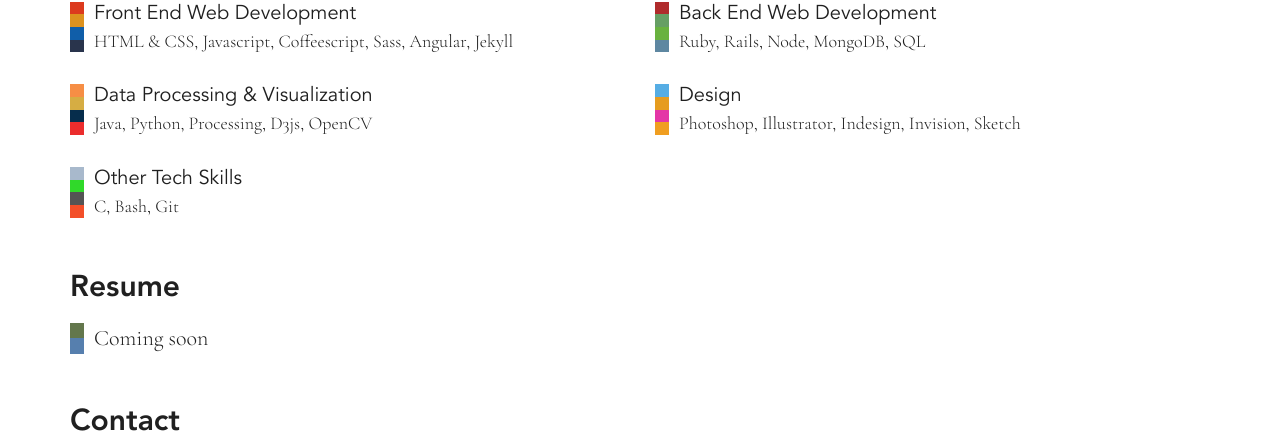
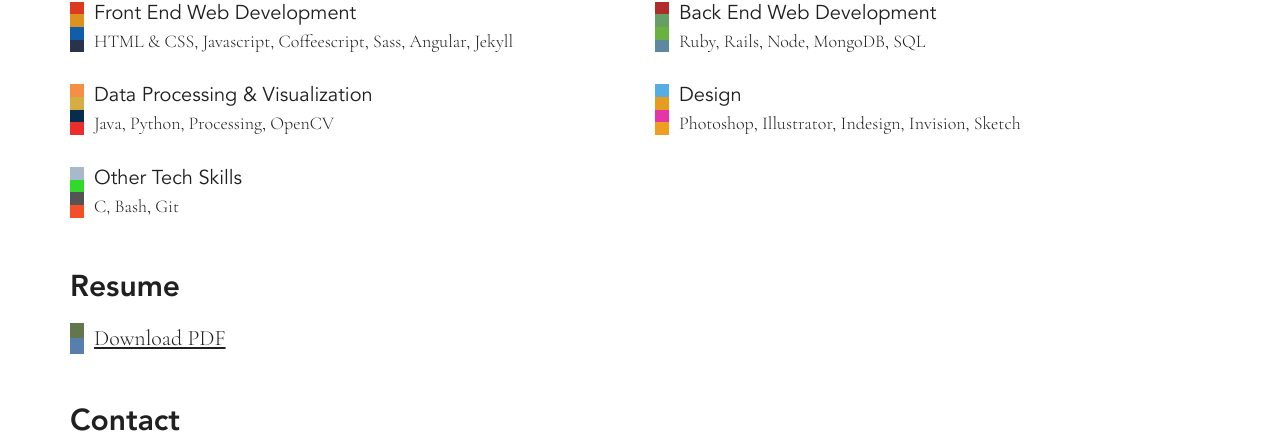
Before and after one commit to camden11/portfolio-old, a Jekyll site: the page built from about/index.html, in a window 1280 px wide. Shown: the part 759-1200 px from the top of the page. Built offline with Jekyll 4.4.1, drawn with Linux system fonts in a browser that asks for light colours.

Commit message:
add resume

```diff
--- a/_data/skills.yml
+++ b/_data/skills.yml
@@ -14,7 +14,7 @@
 
 
 - name: "Data Processing & Visualization"
-  skills: Java, Python, Processing, D3js, OpenCV
+  skills: Java, Python, Processing, OpenCV
   color1: "#F68E45"
   color2: "#D6AD43"
   color3: "#062D4C"
--- a/about/index.html
+++ b/about/index.html
@@ -76,8 +76,7 @@
           <div class="cp-color" style="background-color: #63774C;"></div>
           <div class="cp-color" style="background-color: #567FAE;"></div>
         </div>
-<!--         <a href="#" class="cp-large-text cp-underline">Download .pdf</a> -->
-        <p class="cp-large-text">Coming soon</p>
+        <a href="/assets/documents/Camden_Phalen_Resume_2016.pdf" class="cp-large-text cp-underline">Download PDF</a>
       </div>
     </div>
   </div>
--- a/assets/css/about.scss
+++ b/assets/css/about.scss
@@ -67,7 +67,7 @@
 
 .cp-resume {
 
-  p {
+  a {
     margin-top: 10px;
   }
 
```
Also changed, not shown: 1 other file.
